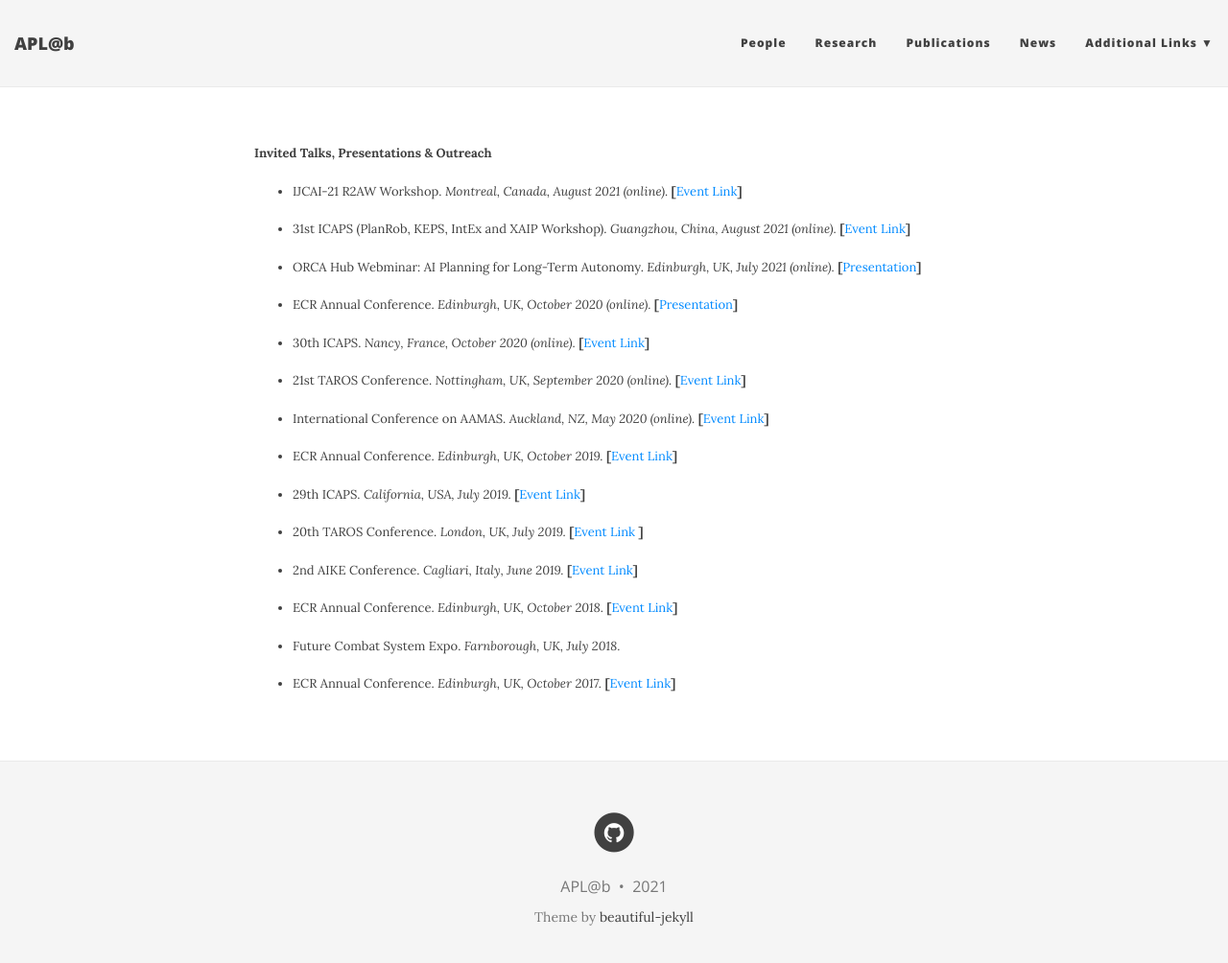
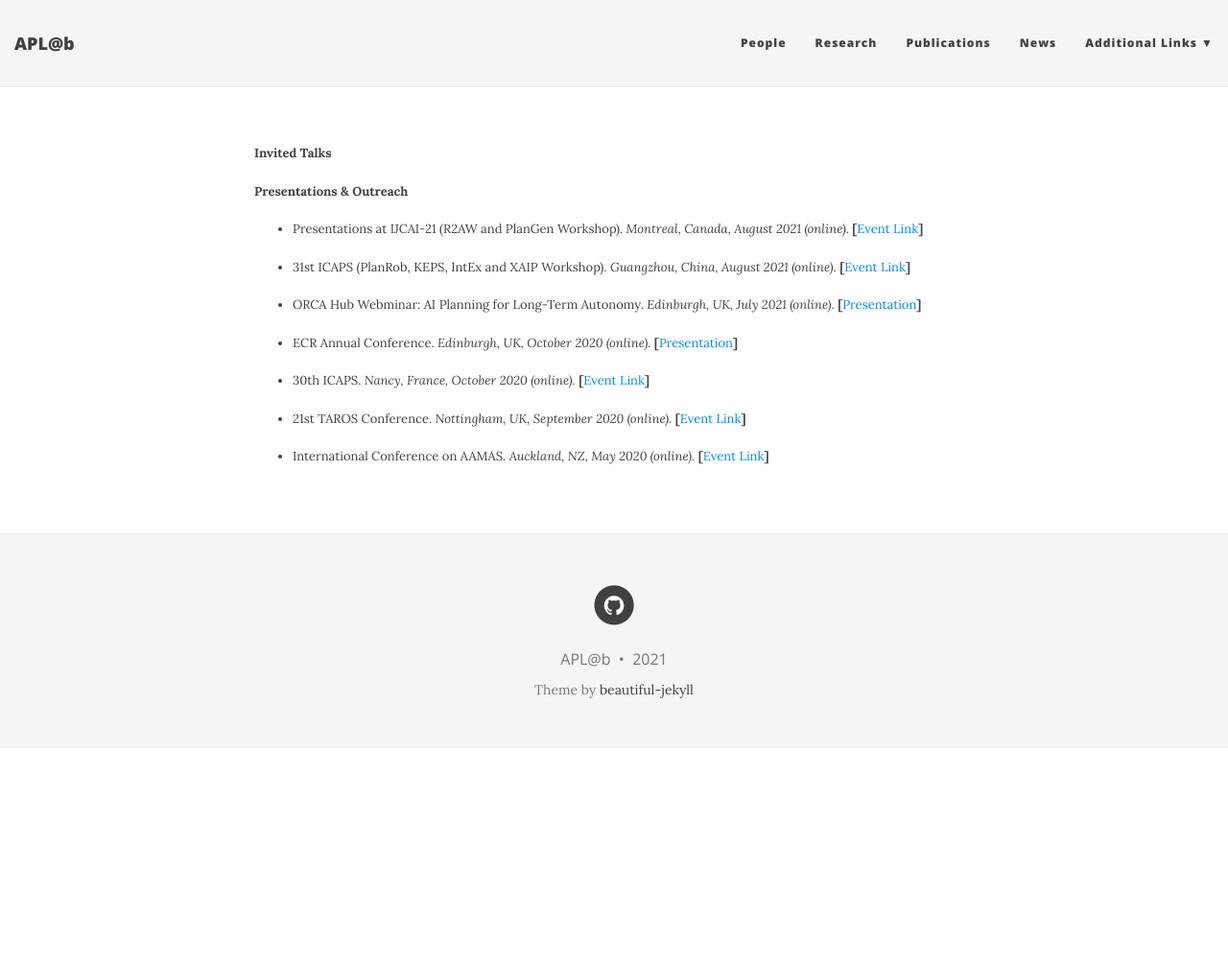
Before and after one commit to aplab2020/aplab2020.github.io, a Jekyll site: the page built from news.md, in a window 1280 px wide and 1017 px high. Shown: the top 1004 px of the window at 96% size. Built offline with Jekyll 4.4.1, drawn with Linux system fonts in a browser that asks for light colours; nearby versions of some CDN libraries; our own code applies the rules of GitHub Pages for plain Markdown files.

Commit message:
Update news.md

```diff
--- a/news.md
+++ b/news.md
@@ -1,6 +1,10 @@
-**Invited Talks, Presentations & Outreach**
 
-- IJCAI-21 R2AW Workshop. *Montreal, Canada, August 2021 (online).*   **[**[Event Link](http://rbr.cs.umass.edu/r2aw/)**]**
+**Invited Talks**
+
+
+**Presentations & Outreach**
+
+- Presentations at IJCAI-21 (R2AW and PlanGen Workshop). *Montreal, Canada, August 2021 (online).*   **[**[Event Link](http://rbr.cs.umass.edu/r2aw/)**]**
 
 - 31st ICAPS (PlanRob, KEPS, IntEx and XAIP Workshop). *Guangzhou, China, August 2021 (online).*   **[**[Event Link](https://icaps21.icaps-conference.org/home/)**]**
 
@@ -13,17 +17,3 @@
 - 21st TAROS Conference. *Nottingham, UK, September 2020 (online).*    **[**[Event Link](https://www.nottingham.ac.uk/conference/fac-eng/taros/index.aspx)**]**
 
 - International Conference on AAMAS. *Auckland, NZ, May 2020 (online).*   **[**[Event Link](https://aamas2020.conference.auckland.ac.nz/)**]**
-
-- ECR Annual Conference. *Edinburgh, UK, October 2019.*   **[**[Event Link](https://www.edinburgh-robotics.org/sites/default/files/Annual%20Review%202018-2019.pdf)**]**
-
-- 29th ICAPS. *California, USA, July 2019.*   **[**[Event Link](https://icaps19.icaps-conference.org/)**]**
-
-- 20th TAROS Conference. *London, UK, July 2019.*   **[**[Event Link](https://www.qmul.ac.uk/robotics/events/taros2019/) **]**
-
-- 2nd AIKE Conference. *Cagliari, Italy, June 2019.*   **[**[Event Link](https://aike2019.unica.it/)**]**
-
-- ECR Annual Conference. *Edinburgh, UK, October 2018.*   **[**[Event Link](https://www.edinburgh-robotics.org/sites/default/files/Annual%20Review%202017-2018.pdf)**]**
-
-- Future Combat System Expo. *Farnborough, UK, July 2018.*
-
-- ECR Annual Conference. *Edinburgh, UK, October 2017.*   **[**[Event Link](https://www.edinburgh-robotics.org/sites/default/files/Final%20version%202016-17%20Annual%20Review%20for%20download%20V1.pdf)**]**
```
